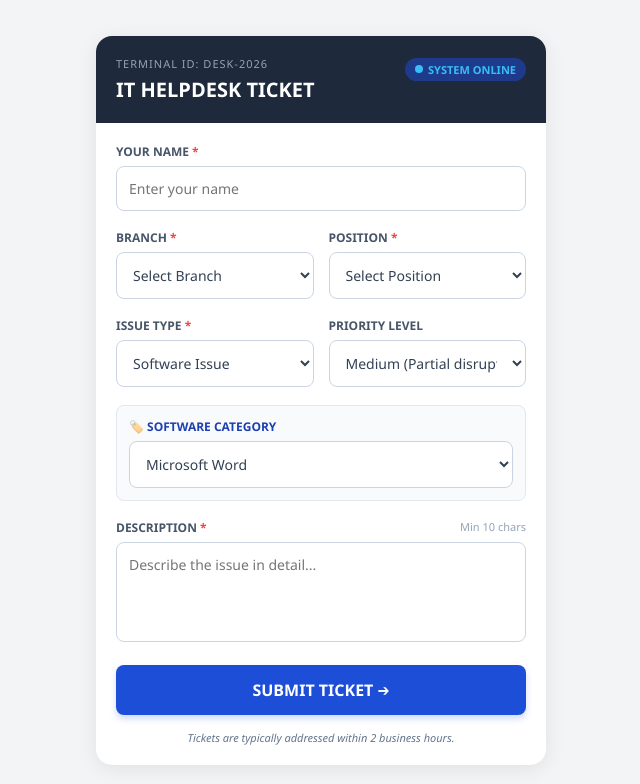
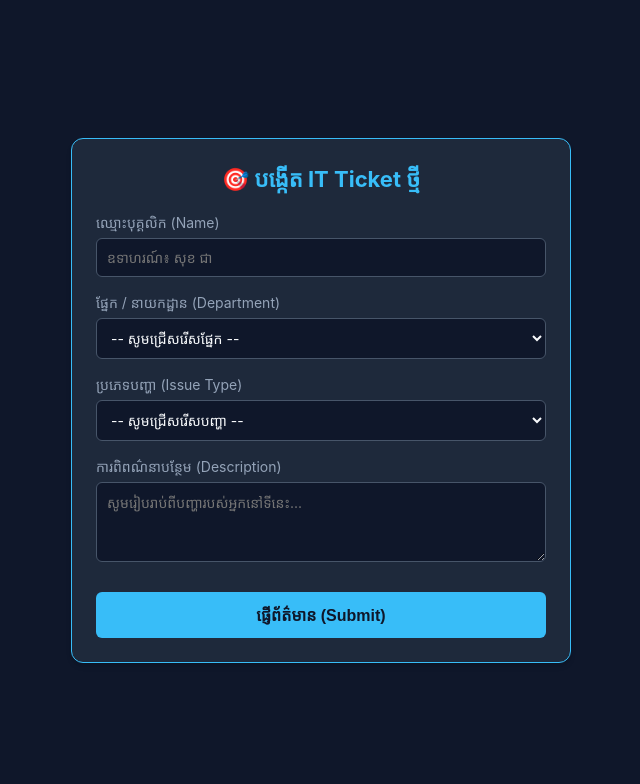
Before and after one commit to bongjerry25-ops/it-helpdesk, a plain HTML site: page index.html in a window 1280 px wide. Shown: the whole page, without its empty margins (319-959 px from the left). Drawn offline with Linux system fonts and the light colour scheme; a script that the page names is missing.

Commit message:
Update Full index.html with telegram SDK

```diff
--- a/index.html
+++ b/index.html
@@ -1,253 +1,160 @@
 <!DOCTYPE html>
-<html lang="en">
+<html lang="km">
 <head>
     <meta charset="UTF-8">
     <meta name="viewport" content="width=device-width, initial-scale=1.0">
-    <title>IT Helpdesk Ticket</title>
+    <title>Raise IT Ticket</title>
+    <!-- នាំចូល Telegram WebApp SDK -->
+    <script src="https://telegram.org/js/telegram-web-app.js"></script>
     <style>
-        * {
-            box-sizing: border-box;
-            font-family: 'Segoe UI', Tahoma, Geneva, Verdana, sans-serif;
+        body {
+            font-family: 'Khmer OS Battambang', -apple-system, BlinkMacSystemFont, sans-serif;
+            background-color: #0f172a; /* ពណ៌ផ្ទៃក្រោយខៀវស្រងាត់ */
+            color: #f8fafc;
             margin: 0;
-            padding: 0;
-        }
-
-        body {
-            background-color: #f3f4f6;
+            padding: 20px;
             display: flex;
             justify-content: center;
             align-items: center;
             min-height: 100vh;
-            padding: 15px;
+            box-sizing: border-box;
         }
-
-        .ticket-container {
-            background-color: #ffffff;
-            border-radius: 16px;
-            box-shadow: 0 4px 20px rgba(0, 0, 0, 0.08);
+        .form-container {
+            background-color: #1e293b;
+            border: 1px solid #38bdf8; /* បន្ទាត់ជុំវិញពណ៌ខៀវខ្ចី */
+            border-radius: 12px;
+            padding: 24px;
             width: 100%;
-            max-width: 450px; /* ទំហំសមល្មមសម្រាប់អេក្រង់ទូរស័ព្ទ */
-            overflow: hidden;
+            max-width: 450px;
+            box-shadow: 0 4px 6px -1px rgba(0, 0, 0, 0.1), 0 2px 4px -1px rgba(0, 0, 0, 0.06);
         }
-
-        .header {
-            background-color: #1e293b;
-            color: #ffffff;
-            padding: 20px;
-            position: relative;
+        h2 {
+            margin-top: 0;
+            color: #38bdf8;
+            text-align: center;
+            font-size: 22px;
+            margin-bottom: 20px;
         }
-
-        .terminal-id {
-            font-size: 11px;
-            color: #94a3b8;
-            text-transform: uppercase;
-            letter-spacing: 1px;
+        .form-group {
+            margin-bottom: 16px;
         }
-
-        .header h2 {
-            font-size: 20px;
-            margin-top: 5px;
-            font-weight: 700;
-        }
-
-        .status-badge {
-            position: absolute;
-            right: 20px;
-            top: 22px;
-            background-color: #1e3a8a;
-            color: #38bdf8;
-            padding: 4px 10px;
-            border-radius: 20px;
-            font-size: 11px;
-            font-weight: bold;
-            display: flex;
-            align-items: center;
-            gap: 5px;
-        }
-
-        .status-dot {
-            width: 8px;
-            height: 8px;
-            background-color: #38bdf8;
-            border-radius: 50%;
-        }
-
-        .form-body {
-            padding: 20px;
-        }
-
-        .form-group {
-            margin-bottom: 18px;
-        }
-
-        .form-row {
-            display: flex;
-            gap: 15px;
-        }
-
-        .form-row .form-group {
-            flex: 1;
-        }
-
         label {
             display: block;
-            font-size: 12px;
-            font-weight: 700;
-            color: #475569;
             margin-bottom: 6px;
-            text-transform: uppercase;
+            font-size: 14px;
+            color: #94a3b8;
         }
-
-        label span {
-            color: #ef4444;
+        input, select, textarea {
+            width: 100%;
+            padding: 10px;
+            background-color: #0f172a;
+            border: 1px solid #475569;
+            border-radius: 6px;
+            color: #f8fafc;
+            font-size: 14px;
+            box-sizing: border-box;
+            font-family: inherit;
         }
-
-        input[type="text"], select, textarea {
+        input:focus, select:focus, textarea:focus {
+            outline: none;
+            border-color: #38bdf8;
+        }
+        textarea {
+            resize: vertical;
+            min-height: 80px;
+        }
+        button {
             width: 100%;
             padding: 12px;
-            border: 1px solid #cbd5e1;
-            border-radius: 8px;
-            font-size: 14px;
-            color: #334155;
-            background-color: #fff;
-            outline: none;
-            transition: border-color 0.2s;
-        }
-
-        input[type="text"]:focus, select:focus, textarea:focus {
-            border-color: #2563eb;
-        }
-
-        .sub-category-box {
-            background-color: #f8fafc;
-            border: 1px solid #e2e8f0;
-            border-radius: 8px;
-            padding: 12px;
-            margin-bottom: 18px;
-        }
-
-        .char-count {
-            float: right;
-            font-size: 11px;
-            color: #94a3b8;
-        }
-
-        textarea {
-            resize: none;
-            height: 100px;
-        }
-
-        .submit-btn {
-            width: 100%;
-            background-color: #1d4ed8;
-            color: white;
+            background-color: #38bdf8;
             border: none;
-            padding: 14px;
+            border-radius: 6px;
+            color: #0f172a;
             font-size: 16px;
             font-weight: bold;
-            border-radius: 8px;
             cursor: pointer;
-            display: flex;
-            justify-content: center;
-            align-items: center;
-            gap: 10px;
-            box-shadow: 0 4px 6px rgba(29, 78, 216, 0.2);
+            margin-top: 10px;
+            transition: background-color 0.2s;
         }
-
-        .submit-btn:active {
-            background-color: #1e40af;
-        }
-
-        .footer-text {
-            text-align: center;
-            font-size: 11px;
-            color: #64748b;
-            margin-top: 15px;
-            font-style: italic;
+        button:hover {
+            background-color: #0ea5e9;
         }
     </style>
 </head>
 <body>
 
-<div class="ticket-container">
-    <div class="header">
-        <div class="terminal-id">Terminal ID: DESK-2026</div>
-        <h2>IT HELPDESK TICKET</h2>
-        <div class="status-badge">
-            <div class="status-dot"></div> SYSTEM ONLINE
-        </div>
-    </div>
+<div class="form-container">
+    <h2>🎯 បង្កើត IT Ticket ថ្មី</h2>
 
-    <form class="form-body" onsubmit="event.preventDefault(); alert('Ticket Submitted! (ទិន្នន័យត្រូវបានផ្ញើជាគំរូ)');">
-
+    <form id="ticketForm">
+        <!-- ប្រអប់បញ្ចូលឈ្មោះ -->
         <div class="form-group">
-            <label>Your Name <span>*</span></label>
-            <input type="text" placeholder="Enter your name" required>
+            <label for="name">ឈ្មោះបុគ្គលិក (Name)</label>
+            <input type="text" id="name" placeholder="ឧទាហរណ៍៖ សុខ ជា" required>
         </div>
 
-        <div class="form-row">
-            <div class="form-group">
-                <label>Branch <span>*</span></label>
-                <select required>
-                    <option value="">Select Branch</option>
-                    <option value="Phnom Penh">Phnom Penh</option>
-                    <option value="Siem Reap">Siem Reap</option>
-                </select>
-            </div>
-            <div class="form-group">
-                <label>Position <span>*</span></label>
-                <select required>
-                    <option value="">Select Position</option>
-                    <option value="Staff">Staff</option>
-                    <option value="Manager">Manager</option>
-                </select>
-            </div>
-        </div>
-
-        <div class="form-row">
-            <div class="form-group">
-                <label>Issue Type <span>*</span></label>
-                <select required>
-                    <option value="Software Issue">Software Issue</option>
-                    <option value="Hardware Issue">Hardware Issue</option>
-                    <option value="Network">Network Issue</option>
-                </select>
-            </div>
-            <div class="form-group">
-                <label>Priority Level</label>
-                <select>
-                    <option>Medium (Partial disruption)</option>
-                    <option>Low (General inquiry)</option>
-                    <option>High (Critical block)</option>
-                </select>
-            </div>
-        </div>
-
-        <div class="sub-category-box">
-            <label style="color: #1e40af;">🏷️ Software Category</label>
-            <select>
-                <option>Microsoft Word</option>
-                <option>Microsoft Excel</option>
-                <option>Email Outlook</option>
-                <option>Other Software</option>
+        <!-- ប្រអប់ជ្រើសរើសផ្នែក -->
+        <div class="form-group">
+            <label for="department">ផ្នែក / នាយកដ្ឋាន (Department)</label>
+            <select id="department" required>
+                <option value="">-- សូមជ្រើសរើសផ្នែក --</option>
+                <option value="HR">ធនធានមនុស្ស (HR)</option>
+                <option value="Finance">ហិរញ្ញវត្ថុ (Finance)</option>
+                <option value="Operations">ប្រតិបត្តិការ (Operations)</option>
+                <option value="Sales">លក់ និងទីផ្សារ (Sales)</option>
+                <option value="Other">ផ្សេងៗ (Other)</option>
             </select>
         </div>
 
+        <!-- ប្រអប់ជ្រើសរើសប្រភេទបញ្ហា -->
         <div class="form-group">
-            <span class="char-count">Min 10 chars</span>
-            <label>Description <span>*</span></label>
-            <textarea placeholder="Describe the issue in detail..." minlength="10" required></textarea>
+            <label for="issue_type">ប្រភេទបញ្ហា (Issue Type)</label>
+            <select id="issue_type" required>
+                <option value="">-- សូមជ្រើសរើសបញ្ហា --</option>
+                <option value="Hardware">បញ្ហាគ្រឿងម៉ាស៊ីន (Hardware)</option>
+                <option value="Software">បញ្ហាកម្មវិធី (Software)</option>
+                <option value="Network">បញ្ហាអ៊ីនធឺណិត (Network)</option>
+                <option value="Account/Password">គណនី ឬ ពាក្យសម្ងាត់</option>
+            </select>
         </div>
 
-        <button type="submit" class="submit-btn">
-            SUBMIT TICKET ➔
-        </button>
+        <!-- ប្រអប់ពិពណ៌នាបញ្ហា -->
+        <div class="form-group">
+            <label for="description">ការពិពណ៌នាបន្ថែម (Description)</label>
+            <textarea id="description" placeholder="សូមរៀបរាប់ពីបញ្ហារបស់អ្នកនៅទីនេះ..." required></textarea>
+        </div>
 
-        <div class="footer-text">
-            Tickets are typically addressed within 2 business hours.
-        </div>
+        <!-- ប៊ូតុង Submit -->
+        <button type="submit">ផ្ញើព័ត៌មាន (Submit)</button>
     </form>
 </div>
 
+<script>
+    // ចាប់ផ្តើមទាញយកប្រព័ន្ធ Telegram WebApp SDK
+    const tg = window.Telegram.WebApp;
+    tg.ready(); // ជូនដំណឹងទៅ Telegram ថាទំព័រលោតចប់ហើយ
+    tg.expand(); // ពង្រីកអេក្រង់ WebApp ឱ្យធំពេញល្មមស្អាត
+
+    // ចាប់យកព្រឹត្តិការណ៍នៅពេលចុចប៊ូតុង Submit លើ Form
+    document.getElementById("ticketForm").addEventListener("submit", function(e) {
+        e.preventDefault(); // ការពារកុំឱ្យវា Refresh ទំព័រ Website
+
+        // ប្រមូលផ្តុំទិន្នន័យពី Form ទៅជាវត្ថុ (Object)
+        const formData = {
+            name: document.getElementById("name").value,
+            department: document.getElementById("department").value,
+            issue_type: document.getElementById("issue_type").value,
+            description: document.getElementById("description").value
+        };
+
+        // 🎯 ផ្ញើទិន្នន័យជា JSON ត្រឡប់ទៅកាន់ Bot នៅក្នុង Telegram វិញ
+        tg.sendData(JSON.stringify(formData));
+
+        // 🎯 លោតសារ Alert ជូនដំណឹង និងបញ្ជាឱ្យបិទផ្ទាំង WebApp ភ្លាមៗ
+        alert("សំបុត្រកិច្ចការ (Ticket) របស់អ្នកត្រូវបានផ្ញើជោគជ័យ!");
+        tg.close();
+    });
+</script>
+
 </body>
 </html>
```
Also changed, not shown: 12.png (added), Gemini_Generated_Image_jmawo7jmawo7jmaw.png (added), gamer.png (added), help-desk.png (added), it_support_640x360.png (added), 3 other files.
